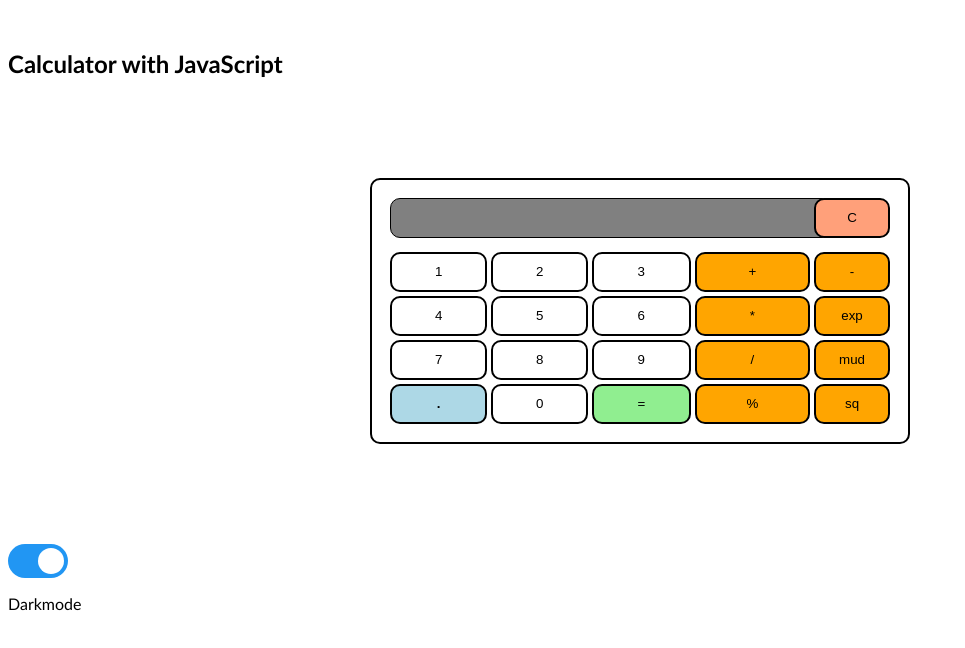
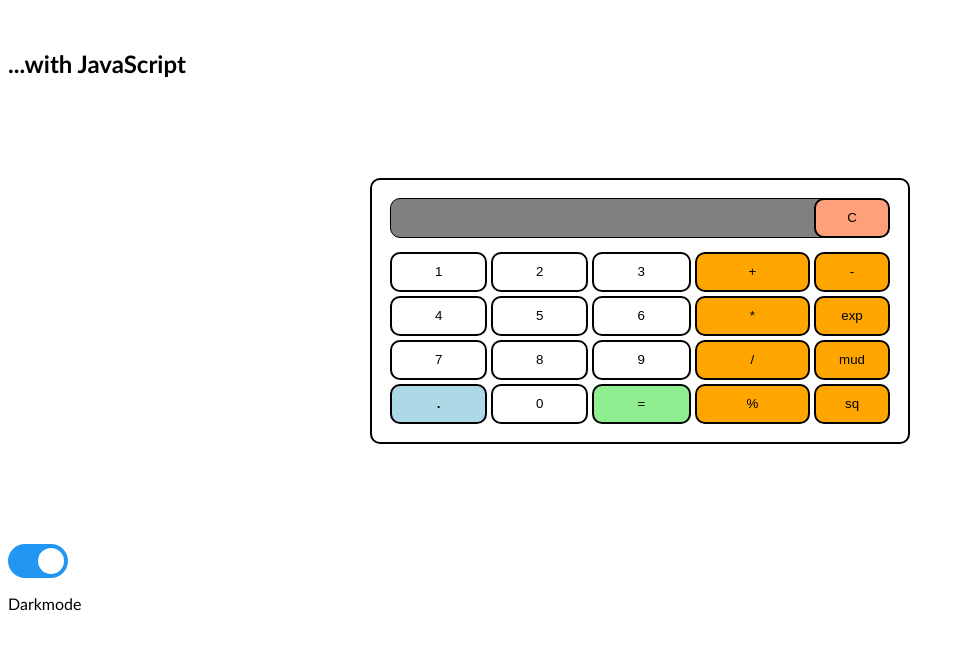
Before and after one commit to ozirichigozie/calculator_app, a plain HTML site: page calc.html in a window 1280 px wide. Shown: the part 146-794 px from the top of the page, without its empty margins (0-965 px from the left). Drawn offline with Linux system fonts and the light colour scheme.

Commit message:
calculator_app1.0.2 commit

```diff
--- a/calc.html
+++ b/calc.html
@@ -11,7 +11,7 @@
     </head>
     <body>
         <h1>Functioning Calculator</h1>
-        <h2>Calculator with JavaScript</h2>
+        <h2>...with JavaScript</h2>
         <div class="container">
             <table>
                 <tr>
```
